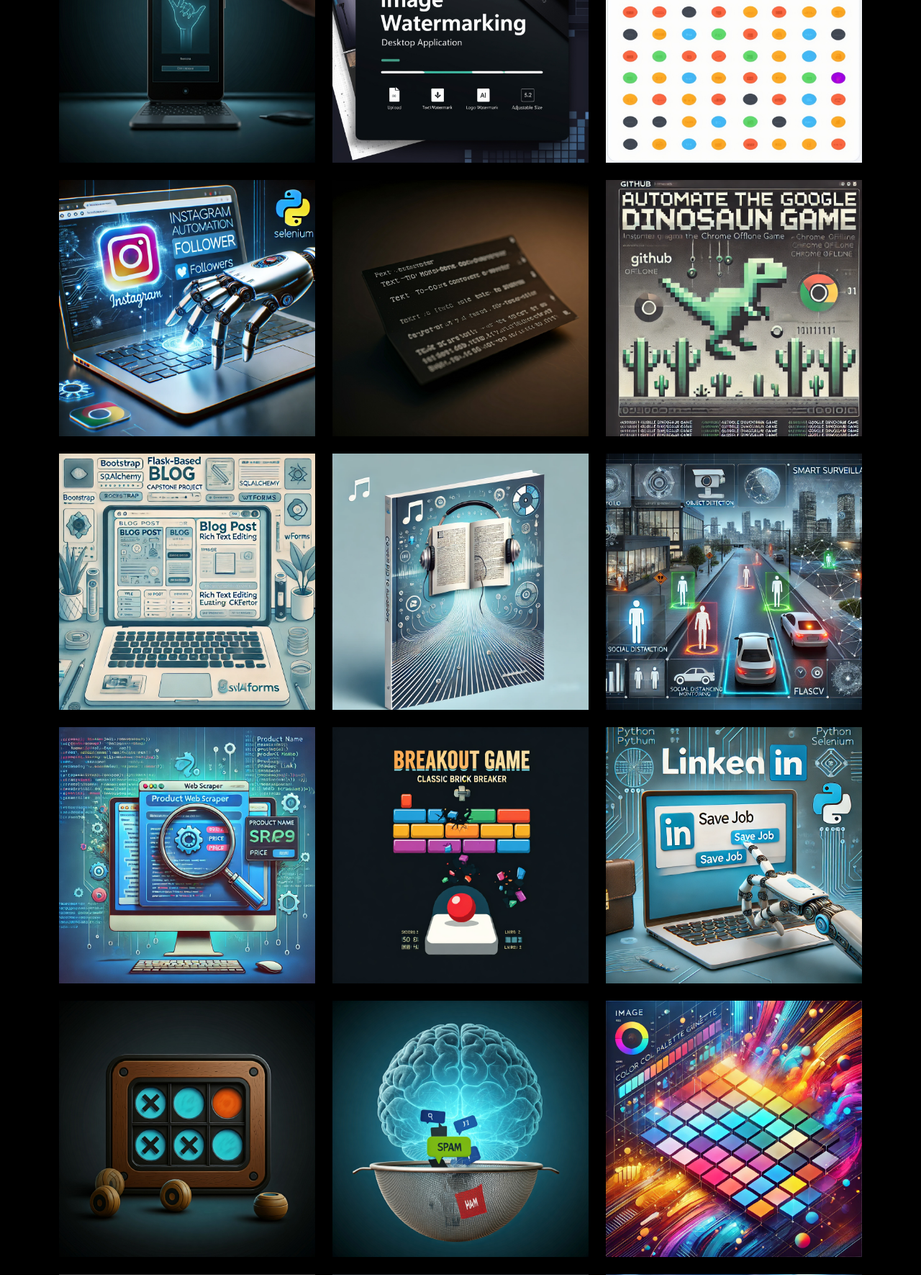
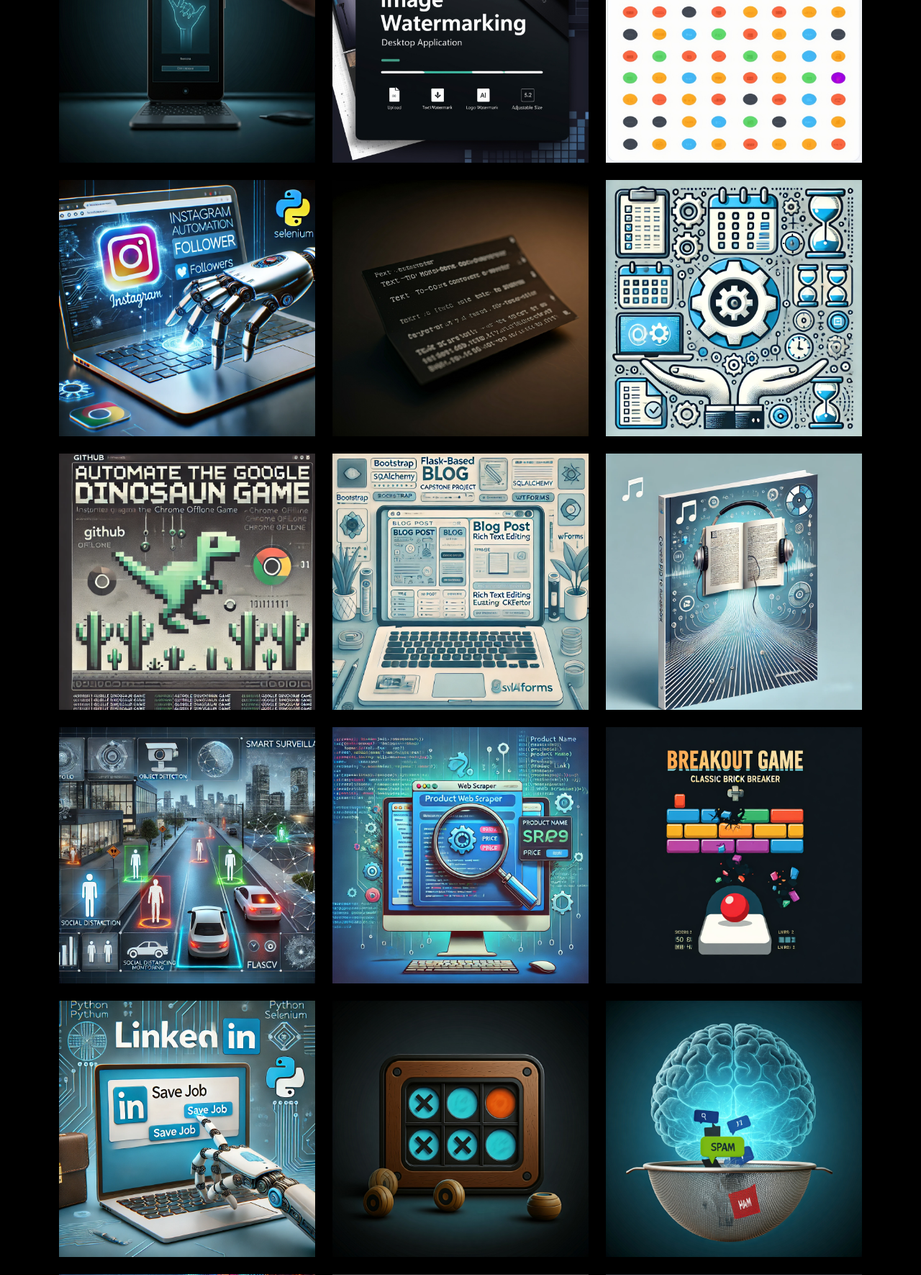
Before and after one commit to Prathamesh326/My-Portfolio, a Flask app: page /projects in a window 1280 px wide. Shown: the part 719-2490 px from the top of the page at 72% size. Run offline with Flask 3, Linux system fonts and the light colour scheme; some libraries are stand-ins or nearby versions.

Commit message:
added automate task reminder management

```diff
--- a/templates/projects.html
+++ b/templates/projects.html
@@ -160,6 +160,18 @@
                   <p>Text to Morse Code Converter</p>
                   <a href="static/assets/img/projects/scripting1.jpg" title="This Python-based project allows users to convert plain text into Morse code. It provides a simple interface where users can input text, and the corresponding Morse code will be displayed. Any unsupported characters will be reported back to the user." data-gallery="portfolio-gallery-app" class="glightbox preview-link"><i class="bi bi-zoom-in"></i></a>
                   <a href="https://github.com/Prathamesh326/Text-to-Morse-Code-Converter" title="More Details" class="details-link"><i class="bi bi-link-45deg"></i></a>
+                </div>
+              </div>
+            </div><!-- End Portfolio Item -->
+
+            <div class="col-lg-4 col-md-6 portfolio-item isotope-item filter-automation">
+              <div class="portfolio-content h-100">
+                <img src="static/assets/img/projects/automation-4.webp" class="img-fluid" alt="automate-task-and-reminder-management">
+                <div class="portfolio-info">
+                  <h4>Automation</h4>
+                  <p>Automate Task and Reminder Management</p>
+                  <a href="static/assets/img/projects/automation-4.webp" title="This project is a Python-based solution to automate task reminders and prioritization using the Google Calendar API. It fetches upcoming events, categorizes tasks by urgency, and sends daily notifications to help users stay organized." data-gallery="portfolio-gallery-app" class="glightbox preview-link"><i class="bi bi-zoom-in"></i></a>
+                  <a href="https://github.com/Prathamesh326/Automate-Task-and-Reminder-Management.git" title="More Details" class="details-link"><i class="bi bi-link-45deg"></i></a>
                 </div>
               </div>
             </div><!-- End Portfolio Item -->
```
Also changed, not shown: static/assets/img/projects/automation-4.webp (added).
